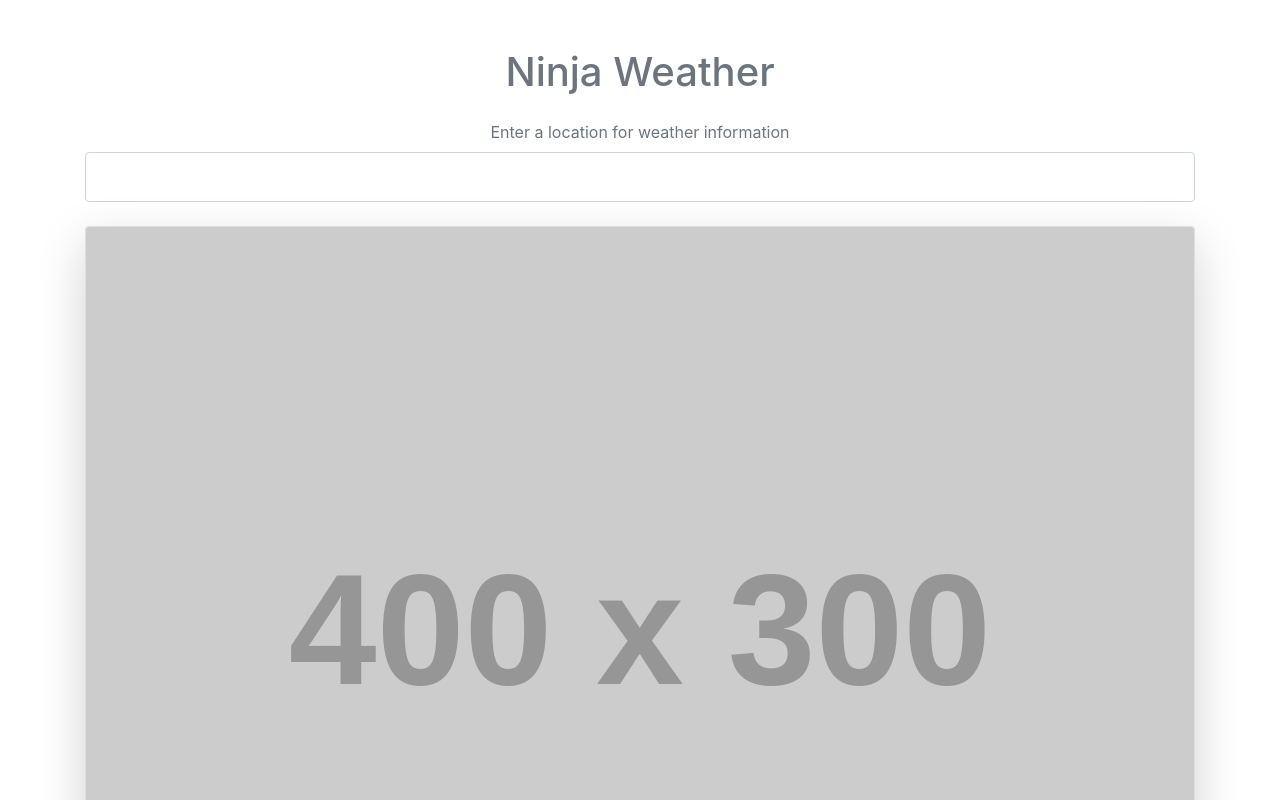
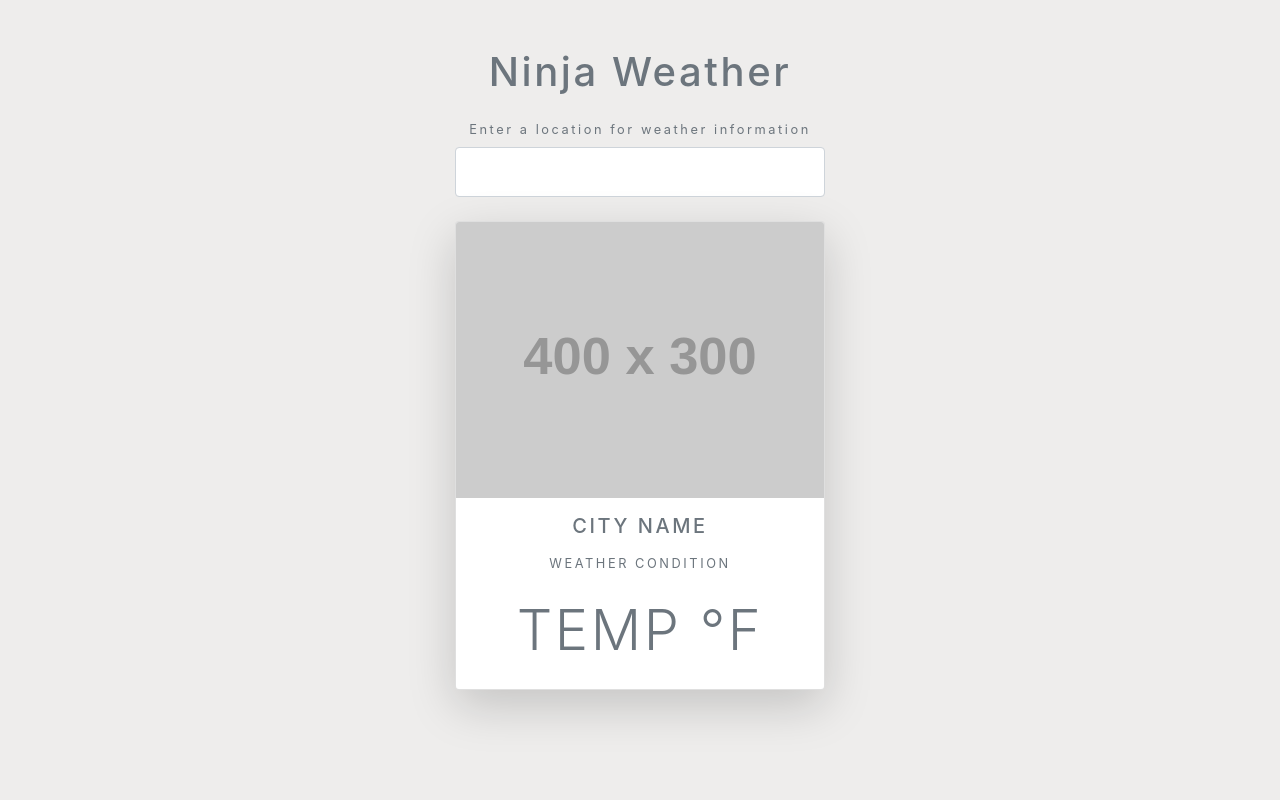
Before and after one commit to jfisher396/weather-app, a plain HTML site: page index.html in a window 1280 px wide. Shown: the top 800 px of the page. Drawn offline with nearby package versions, Linux system fonts and the light colour scheme; placeholder pictures from the web are drawn by us.

Commit message:
set basic styling

```diff
--- a/index.html
+++ b/index.html
@@ -25,6 +25,14 @@
         <div class="icon bg-light mx-auto text-center">
             <!-- TODO: icon goes here -->
         </div>
+        <div class="text-muted text-uppercase text-center details">
+            <h5 class="my-3">City name</h5>
+            <div class="my-3">Weather condition</div>
+            <div class="display-4 my-4">
+                <span>temp</span>
+                <span>&deg;F</span>
+            </div>
+        </div>
       </div>
     </div>
 
--- a/style.css
+++ b/style.css
@@ -0,0 +1,9 @@
+body {
+  background: #eeedec;
+  letter-spacing: 0.2em;
+  font-size: 0.8em;
+}
+
+.container {
+    max-width: 400px;
+}
```
